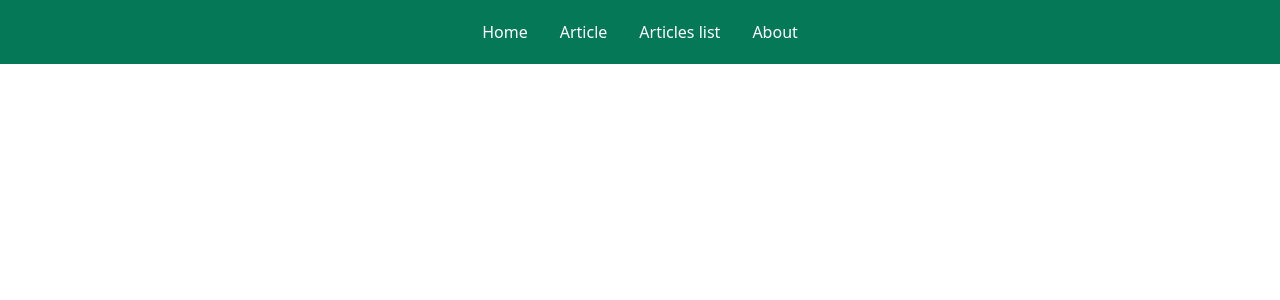
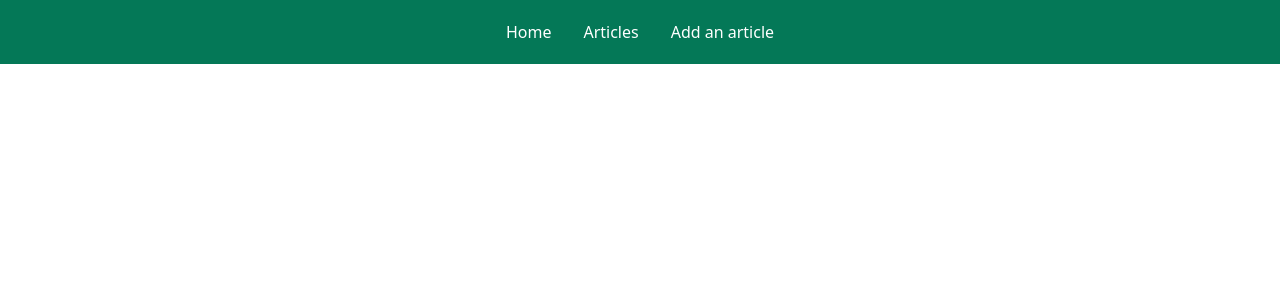
Before and after one commit to lorenzorari/blog-mern-training, a React (Create React App) app: page /articles in a window 1280 px wide. Shown: the top 300 px of the page. Built offline with nearby package versions, Linux system fonts and the light colour scheme.

Commit message:
Updating tabs

```diff
--- a/src/components/navbar.jsx
+++ b/src/components/navbar.jsx
@@ -1,7 +1,7 @@
 import React from "react";
 
 const Navbar = () => {
-  const tabs = ["Home", "Article", "Articles list", "About"];
+  const tabs = ["Home", "Articles", "Add an article"];
 
   return (
     <header>
```
